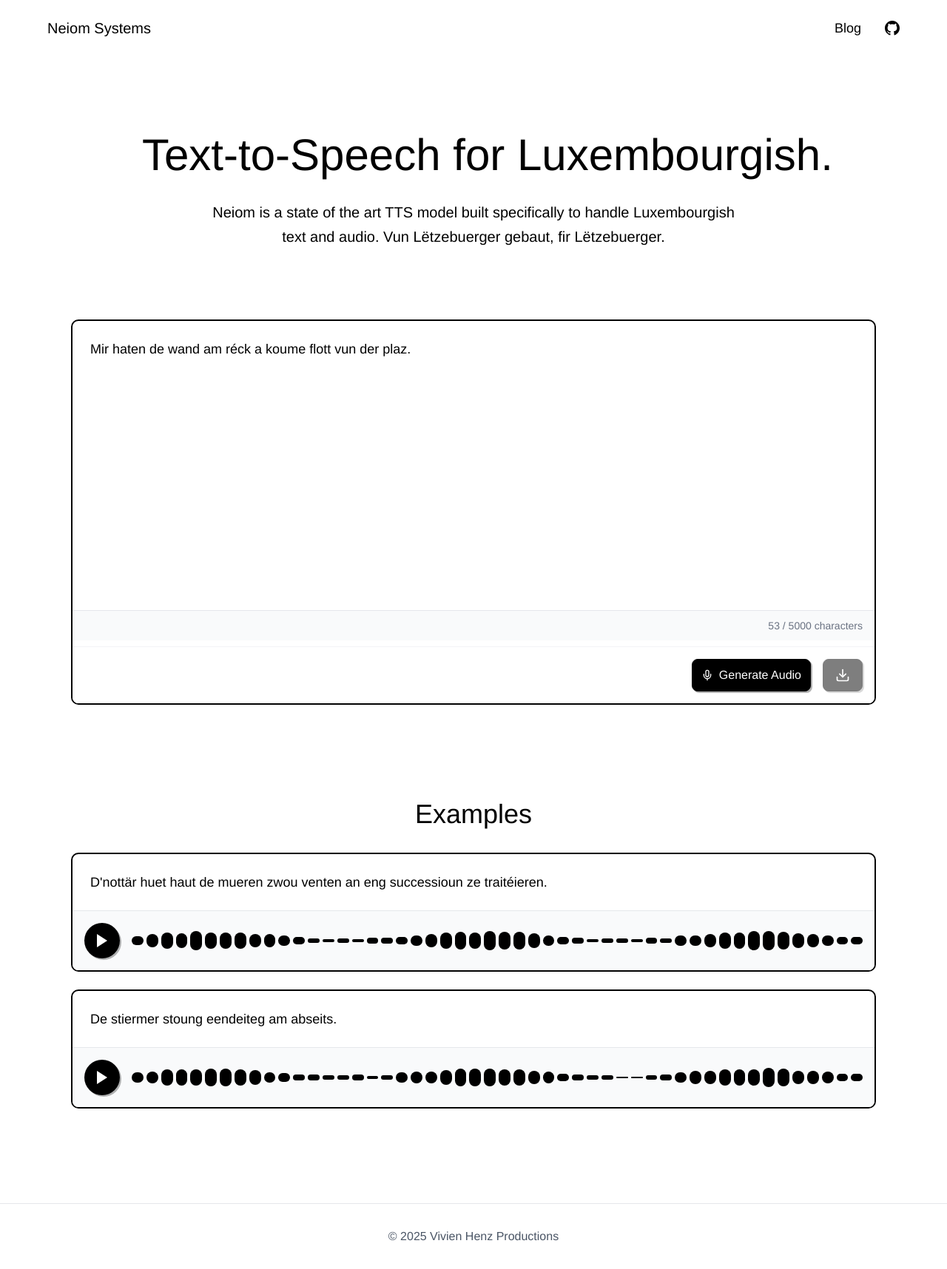
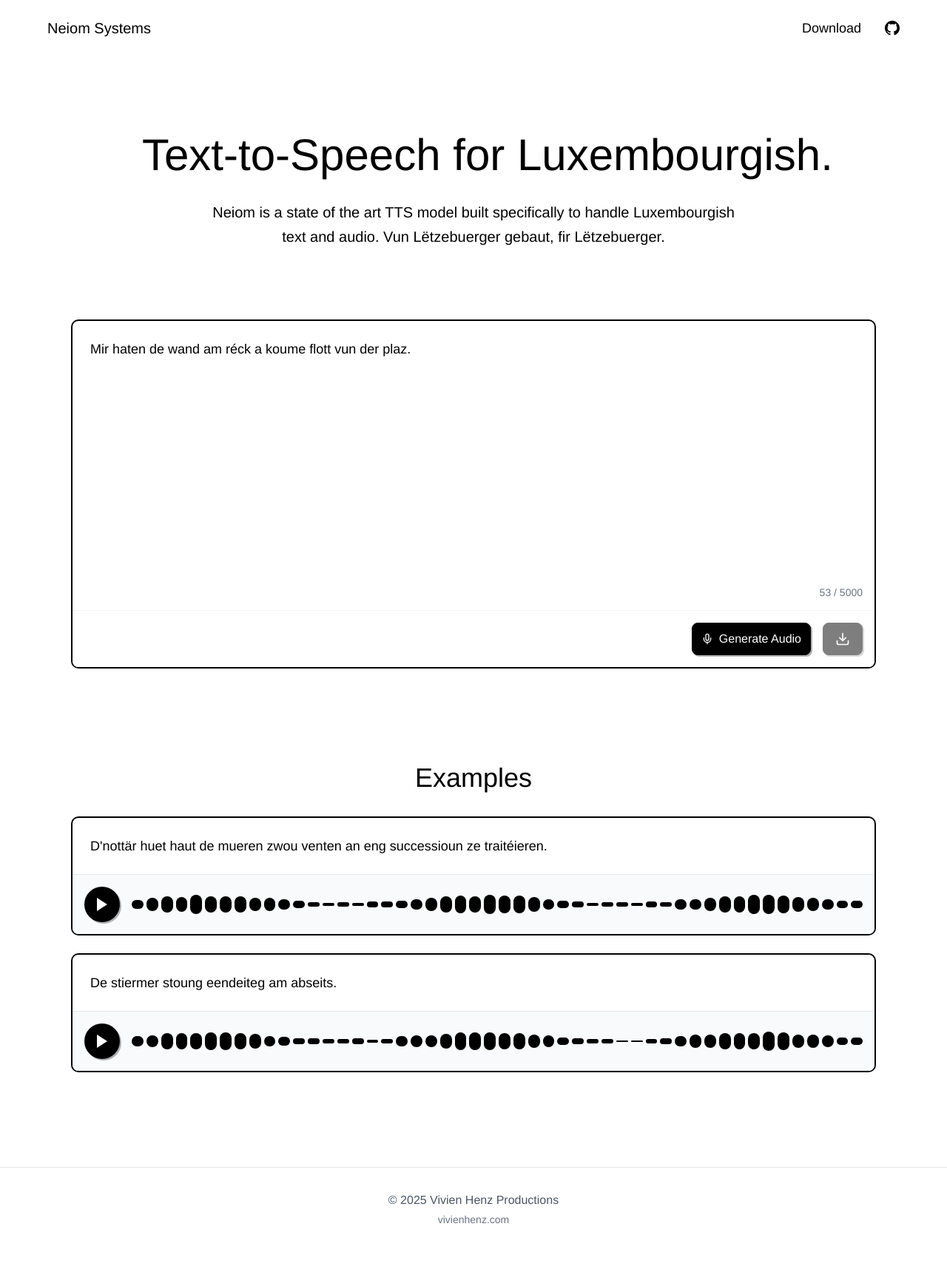
Before and after one commit to Wavemark-Systems/wavemark-nextjs, a Next.js app: page / in a window 1280 px wide. Shown: the whole page at 74% size. After the commit the page ends 1693 px from the top, so only its background shows below. Built offline with nearby package versions, Linux system fonts and the light colour scheme.

Commit message:
download

```diff
--- a/src/components/landing_page/Demo.tsx
+++ b/src/components/landing_page/Demo.tsx
@@ -63,21 +63,23 @@
   return (
     <div className="flex flex-col items-center px-4 sm:px-6 lg:px-8 py-8 sm:py-12 lg:py-16 max-w-6xl mx-auto w-full">
       <div className="w-full border-2 border-black rounded-lg overflow-hidden">
+        <div className="relative">
           <textarea
             value={text}
             onChange={(e) => setText(e.target.value)}
             placeholder="Type or paste your Luxembourgish text here..."
             spellCheck={false}
             maxLength={MAX_TEXT_LENGTH}
-          className="w-full h-64 sm:h-80 lg:h-96 p-4 sm:p-6 text-black text-base sm:text-lg resize-none focus:outline-none border-0"
+            className="w-full h-64 sm:h-80 lg:h-96 p-4 sm:p-6 pb-8 text-black text-base sm:text-lg resize-none focus:outline-none border-0"
           />
-        <div className="flex flex-col gap-2">
           {/* Character Counter */}
-          <div className="px-4 py-2 border-t border-gray-200 bg-gray-50 text-right">
+          <div className="absolute bottom-2 right-2 px-2 py-1 bg-white/80 backdrop-blur-sm rounded">
             <span className={`text-xs sm:text-sm ${text.length > MAX_TEXT_LENGTH * 0.9 ? 'text-orange-600' : 'text-gray-500'}`}>
-              {text.length} / {MAX_TEXT_LENGTH} characters
+              {text.length} / {MAX_TEXT_LENGTH}
             </span>
           </div>
+        </div>
+        <div className="flex flex-col gap-0">
           {error && (
             <div className="px-4 py-2 bg-red-50 border-t border-red-200 text-red-600 text-xs sm:text-sm">
               {error}
--- a/src/components/landing_page/Footer.tsx
+++ b/src/components/landing_page/Footer.tsx
@@ -5,6 +5,14 @@
         <p className="text-sm sm:text-base text-gray-600">
           © 2025 Vivien Henz Productions
         </p>
+        <a
+          href="https://vivienhenz.com"
+          target="_blank"
+          rel="noopener noreferrer"
+          className="text-xs sm:text-sm text-gray-500 hover:text-gray-700 hover:underline mt-1 inline-block"
+        >
+          vivienhenz.com
+        </a>
       </div>
     </footer>
   );
--- a/src/components/landing_page/TopBar.tsx
+++ b/src/components/landing_page/TopBar.tsx
@@ -6,18 +6,19 @@
       </div>
       <div className="flex items-center gap-4 sm:gap-6 lg:gap-8">
         <a
-          href="https://vivienhenz.com"
+          href="https://huggingface.co/spaces/vivienhenz/luxembourgish-tts"
           target="_blank"
           rel="noopener noreferrer"
           className="text-black hover:underline text-sm sm:text-base lg:text-lg"
         >
-          Blog
+          Download
         </a>
         <a
-          href="https://github.com/vivienhenz24/neiom-finetune"
+          href="https://github.com/vivienhenz24"
           target="_blank"
           rel="noopener noreferrer"
           className="inline-flex items-center gap-2 text-black hover:underline text-sm sm:text-base lg:text-lg"
+          title="View on GitHub"
         >
           <svg
             className="w-4 h-4 sm:w-5 sm:h-5"
```
Lines whose indentation alone changed are shown as unchanged.
